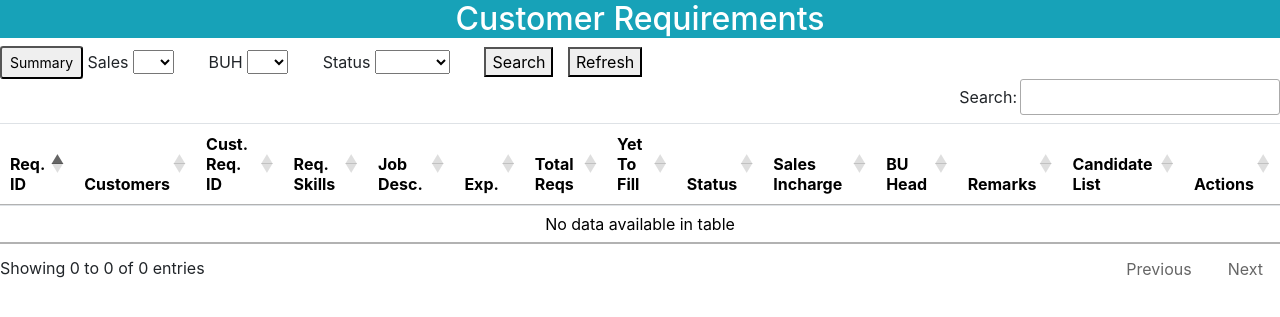
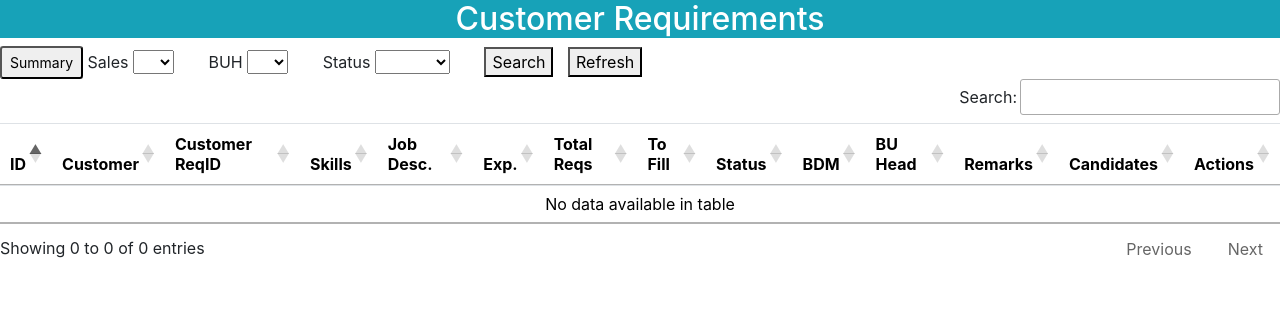
Before and after one commit to Shashwat2802/CRM, a Django app: template emp_data/templates/show_cust_requirements.html in a window 1280 px wide. Shown: the part 70-387 px from the top of the page. Run offline with Django 3.2, Linux system fonts and the light colour scheme; the template is opened without the code that fills it, so the values that code supplies are empty; some libraries are stand-ins or nearby versions.

Commit message:
minor UX clean up

```diff
--- a/emp_data/templates/show_cust_requirements.html
+++ b/emp_data/templates/show_cust_requirements.html
@@ -85,19 +85,19 @@
     <thead class="badge-info text-white">
         <tr>
         <tr>
-            <th>Req. ID</th>
-            <th>Customers</th>
-            <th>Cust. Req. ID</th>
-            <th>Req. Skills</th>
+            <th>ID</th>
+            <th>Customer</th>
+            <th>Customer ReqID</th>
+            <th>Skills</th>
             <th>Job Desc.</th>
             <th>Exp.</th>
             <th>Total Reqs</th>
-            <th>Yet To Fill</th>
+            <th>To Fill</th>
             <th>Status</th>
-            <th>Sales Incharge</th>
+            <th>BDM</th>
             <th>BU Head</th>
             <th>Remarks</th>
-            <th>Candidate List</th>
+            <th>Candidates</th>
             <th>Actions</th>
         </tr>
         </tr>
@@ -107,10 +107,7 @@
         {% for val in customer_requirements %}
         <tr>
             <div>
-                <!--<td>{{customer_requirement.Requirement_Id}}</td>-->
-
                 <td>{{forloop.counter}}</td>
-
                 <td>{{val.customers}}</td>
                 <td>{{val.Customer_Requirement_id}}</td>
                 <td>{{val.Required_skills}}</td>
```
Also changed, not shown: emp_data/templates/showEmpToCustomer.html (+1 -12 lines), emp_data/templates/sort_candidate.html (+1 -22 lines).
